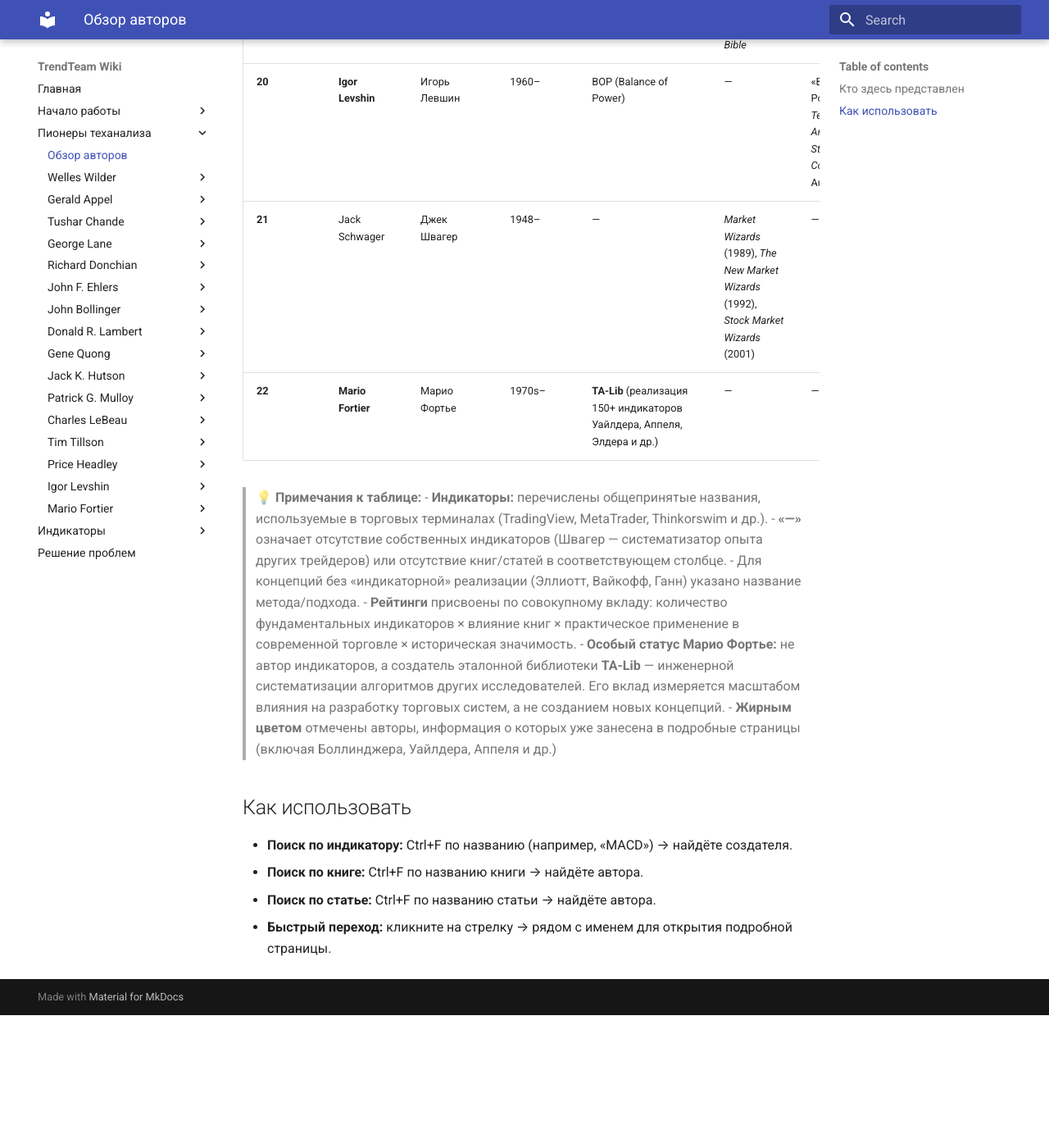
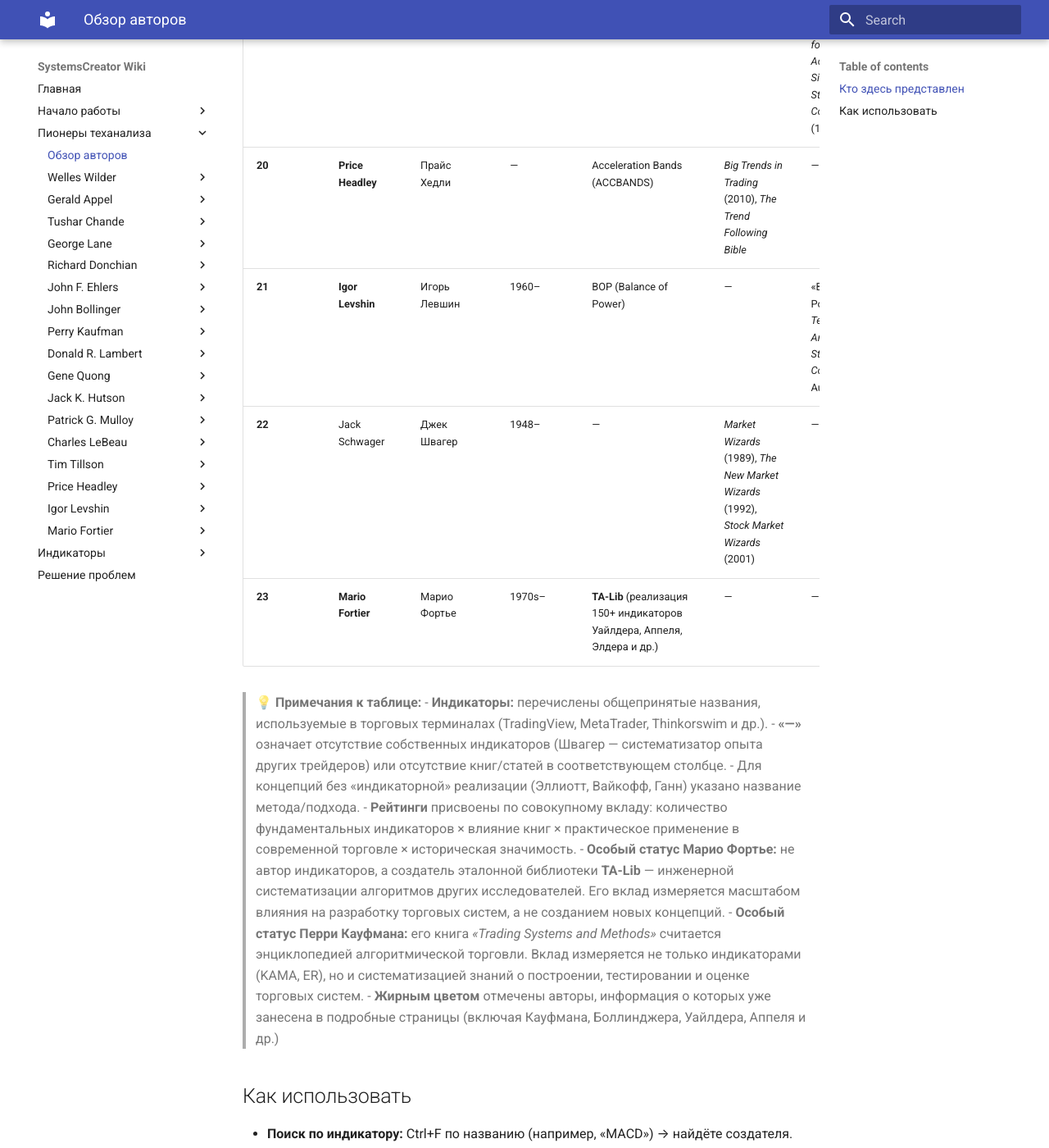
Before and after one commit to TradingLaboratory/wiki, an MkDocs documentation site: the page built from docs/ta-pioneers/key-figures.md, in a window 1280 px wide and 1400 px high, scrolled down 3984 px. Shown: the whole window at 82% size. Built offline with MkDocs 1.6.1 and Material for MkDocs 9.7.7, drawn with Linux system fonts in a browser that asks for light colours; before the commit the page ends 5222 px from its top, so only the background shows below that; some of the changed text lies outside the part shown.

Commit message:
ДОбавил инфу по Кауфману, Kama, KaufmanER

```diff
--- a/docs/ta-pioneers/key-figures.md
+++ b/docs/ta-pioneers/key-figures.md
@@ -13,21 +13,22 @@
 | **5**   | **Richard Donchian**     | Ричард Дончиан        | **1905–1967** | Donchian Channels (Upper/Lower/Middle), 52-Week High/Low                | *Donchian's 20 Guides to Trading Commodities* (1934), *Commodity Trend Timing* (бюллетень, 1960–1979)                             | *Trend Following Methods in Commodity Price Analysis*                                                                             | → [donchian-richard](donchian-richard) |
 | **6**   | **John F. Ehlers**       | Джон Ф. Элерс         | 1933–         | MAMA, FAMA, Cyber Cycle, Fisher Transform, IFT, Instantaneous Trendline | *Rocket Science for Traders* (2001), *Cybernetic Analysis for Stocks and Futures* (2004), *Cycle Analytics for Traders* (2014)    | *MESA and Trading Market Cycles* (1992)                                                                                           | → [ehlers-john](ehlers-john)           |
 | **7**   | **John Bollinger**       | **Джон Боллинджер**   | **1950–**     | **Bollinger Bands, %B, BandWidth**                                      | ***Bollinger on Bollinger Bands* (2002)**                                                                                         | **«The Bollinger Band Squeeze»**, *Volatility Analysis* (различные публикации)                                                    | → [bollinger-john](bollinger-john)     |
-| **8**   | Larry Williams           | Ларри Уильямс         | 1942–         | Williams %R, Ultimate Oscillator, Williams VIX Fix                      | *How I Made One Million Dollars* (1973), *Long-Term Secrets to Short-Term Trading* (2000)                                         | —                                                                                                                                 | → [williams-larry](williams-larry)     |
-| **9**   | Alexander Elder          | Александр Элдер       | 1948–         | Force Index, Elder-Ray, Triple Screen                                   | *Trading for a Living* (1993), *Come Into My Trading Room* (2002)                                                                 | —                                                                                                                                 | → [elder-alexander](elder-alexander)   |
-| **10**  | **Donald R. Lambert**    | Дональд Р. Ламберт    | —             | CCI (Commodity Channel Index)                                           | —                                                                                                                                 | *Commodity Channel Index: Tool for Trading Cyclic Trends*, Commodities Magazine, October 1980                                     | → [lambert-donald](lambert-donald)     |
-| **11**  | **Gene Quong**           | Джин Куонг            | 1940–         | MFI (Money Flow Index, совм. с А. Судаком)                              | —                                                                                                                                 | *Volume-Weighted RSI: Money Flow* (с А. Судаком), TASC, Vol. 7 No. 3, 1989                                                        | → [quong-gene](quong-gene)             |
-| **12**  | **Jack K. Hutson**       | Джек К. Хатсон        | —             | TRIX (Triple Exponential Smoothing Oscillator)                          | —                                                                                                                                 | *Good TRIX* (Stocks & Commodities, Vol. 1 No. 5, July/August 1983); издатель журнала *Technical Analysis of Stocks & Commodities* | → [hutson-jack](hutson-jack)           |
-| **13**  | Ralph Nelson Elliott     | Ральф Нельсон Эллиотт | 1871–1948     | Elliott Wave Principle                                                  | *Nature's Law* (1946)                                                                                                             | —                                                                                                                                 | → [elliott-ralph](elliott-ralph)       |
-| **14**  | Richard D. Wyckoff       | Ричард Д. Вайкофф     | 1873–1934     | Wyckoff Method, Composite Man                                           | *Studies in Tape Reading* (1910), *How I Trade and Invest in Stocks* (1924)                                                       | —                                                                                                                                 | → [wyckoff-richard](wyckoff-richard)   |
-| **15**  | W. D. Gann               | Уильям Делберт Ганн   | 1878–1955     | Gann Angles, Square of Nine                                             | *The Tunnel Thru the Air* (1927), *How to Make Profits in Commodities* (1942)                                                     | —                                                                                                                                 | → [gann-w-d](gann-w-d)                 |
-| **16**  | **Patrick G. Mulloy**    | Патрик Г. Маллой      | —             | DEMA, TEMA                                                              | —                                                                                                                                 | *Smoothing Data with Faster Moving Averages*, *Smoothing Data with Less Lag* (1994)                                               | → [mulloy-patrick](mulloy-patrick)     |
-| **17**  | **Charles LeBeau**       | Чарльз Лебо           | 1940–2023     | Chandelier Exit, методологии выхода, бэктестинг                         | *Technical Traders Guide to Computer Analysis of the Futures Markets* (с Д. Лукасом, 1992)                                        | —                                                                                                                                 | → [lebeau-charles](lebeau-charles)     |
-| **18**  | **Tim Tillson**          | Тим Тилсон            | —             | T3 Moving Average, Generalized DEMA                                     | —                                                                                                                                 | *Smoothing Techniques for More Accurate Signals*, *Stocks & Commodities* (1998)                                                   | → [tillson-tim](tillson-tim)           |
-| **19**  | **Price Headley**        | Прайс Хедли           | —             | Acceleration Bands (ACCBANDS)                                           | *Big Trends in Trading* (2010), *The Trend Following Bible*                                                                       | —                                                                                                                                 | → [headley-price](headley-price)       |
-| **20**  | **Igor Levshin**         | Игорь Левшин          | 1960–         | BOP (Balance of Power)                                                  | —                                                                                                                                 | «Balance of Power», *Technical Analysis of Stocks & Commodities*, August 2001                                                     | → [levshin-igor](levshin-igor)         |
-| **21**  | Jack Schwager            | Джек Швагер           | 1948–         | —                                                                       | *Market Wizards* (1989), *The New Market Wizards* (1992), *Stock Market Wizards* (2001)                                           | —                                                                                                                                 | → [schwager-jack](schwager-jack)       |
-| **22**  | **Mario Fortier**        | Марио Фортье          | 1970s–        | **TA-Lib** (реализация 150+ индикаторов Уайлдера, Аппеля, Элдера и др.) | —                                                                                                                                 | —                                                                                                                                 | → [fortier-mario](fortier-mario)       |
+| **8**   | **Perry Kaufman**        | **Перри Кауфман**     | **1943–**     | **KAMA, Efficiency Ratio (ER)**                                         | ***Trading Systems and Methods*** (1998, 2005, 2013), *Alpha Trading* (2009), *Building Trading Systems* (2013)                   | —                                                                                                                                 | → [kaufman-perry](kaufman-perry)       |
+| **9**   | Larry Williams           | Ларри Уильямс         | 1942–         | Williams %R, Ultimate Oscillator, Williams VIX Fix                      | *How I Made One Million Dollars* (1973), *Long-Term Secrets to Short-Term Trading* (2000)                                         | —                                                                                                                                 | → [williams-larry](williams-larry)     |
+| **10**  | Alexander Elder          | Александр Элдер       | 1948–         | Force Index, Elder-Ray, Triple Screen                                   | *Trading for a Living* (1993), *Come Into My Trading Room* (2002)                                                                 | —                                                                                                                                 | → [elder-alexander](elder-alexander)   |
+| **11**  | **Donald R. Lambert**    | Дональд Р. Ламберт    | —             | CCI (Commodity Channel Index)                                           | —                                                                                                                                 | *Commodity Channel Index: Tool for Trading Cyclic Trends*, Commodities Magazine, October 1980                                     | → [lambert-donald](lambert-donald)     |
+| **12**  | **Gene Quong**           | Джин Куонг            | 1940–         | MFI (Money Flow Index, совм. с А. Судаком)                              | —                                                                                                                                 | *Volume-Weighted RSI: Money Flow* (с А. Судаком), TASC, Vol. 7 No. 3, 1989                                                        | → [quong-gene](quong-gene)             |
+| **13**  | **Jack K. Hutson**       | Джек К. Хатсон        | —             | TRIX (Triple Exponential Smoothing Oscillator)                          | —                                                                                                                                 | *Good TRIX* (Stocks & Commodities, Vol. 1 No. 5, July/August 1983); издатель журнала *Technical Analysis of Stocks & Commodities* | → [hutson-jack](hutson-jack)           |
+| **14**  | Ralph Nelson Elliott     | Ральф Нельсон Эллиотт | 1871–1948     | Elliott Wave Principle                                                  | *Nature's Law* (1946)                                                                                                             | —                                                                                                                                 | → [elliott-ralph](elliott-ralph)       |
+| **15**  | Richard D. Wyckoff       | Ричард Д. Вайкофф     | 1873–1934     | Wyckoff Method, Composite Man                                           | *Studies in Tape Reading* (1910), *How I Trade and Invest in Stocks* (1924)                                                       | —                                                                                                                                 | → [wyckoff-richard](wyckoff-richard)   |
+| **16**  | W. D. Gann               | Уильям Делберт Ганн   | 1878–1955     | Gann Angles, Square of Nine                                             | *The Tunnel Thru the Air* (1927), *How to Make Profits in Commodities* (1942)                                                     | —                                                                                                                                 | → [gann-w-d](gann-w-d)                 |
+| **17**  | **Patrick G. Mulloy**    | Патрик Г. Маллой      | —             | DEMA, TEMA                                                              | —                                                                                                                                 | *Smoothing Data with Faster Moving Averages*, *Smoothing Data with Less Lag* (1994)                                               | → [mulloy-patrick](mulloy-patrick)     |
+| **18**  | **Charles LeBeau**       | Чарльз Лебо           | 1940–2023     | Chandelier Exit, методологии выхода, бэктестинг                         | *Technical Traders Guide to Computer Analysis of the Futures Markets* (с Д. Лукасом, 1992)                                        | —                                                                                                                                 | → [lebeau-charles](lebeau-charles)     |
+| **19**  | **Tim Tillson**          | Тим Тилсон            | —             | T3 Moving Average, Generalized DEMA                                     | —                                                                                                                                 | *Smoothing Techniques for More Accurate Signals*, *Stocks & Commodities* (1998)                                                   | → [tillson-tim](tillson-tim)           |
+| **20**  | **Price Headley**        | Прайс Хедли           | —             | Acceleration Bands (ACCBANDS)                                           | *Big Trends in Trading* (2010), *The Trend Following Bible*                                                                       | —                                                                                                                                 | → [headley-price](headley-price)       |
+| **21**  | **Igor Levshin**         | Игорь Левшин          | 1960–         | BOP (Balance of Power)                                                  | —                                                                                                                                 | «Balance of Power», *Technical Analysis of Stocks & Commodities*, August 2001                                                     | → [levshin-igor](levshin-igor)         |
+| **22**  | Jack Schwager            | Джек Швагер           | 1948–         | —                                                                       | *Market Wizards* (1989), *The New Market Wizards* (1992), *Stock Market Wizards* (2001)                                           | —                                                                                                                                 | → [schwager-jack](schwager-jack)       |
+| **23**  | **Mario Fortier**        | Марио Фортье          | 1970s–        | **TA-Lib** (реализация 150+ индикаторов Уайлдера, Аппеля, Элдера и др.) | —                                                                                                                                 | —                                                                                                                                 | → [fortier-mario](fortier-mario)       |
 
 > 💡 **Примечания к таблице:**
 > - **Индикаторы:** перечислены общепринятые названия, используемые в торговых терминалах (TradingView, MetaTrader, Thinkorswim и др.).
@@ -35,7 +36,8 @@
 > - Для концепций без «индикаторной» реализации (Эллиотт, Вайкофф, Ганн) указано название метода/подхода.
 > - **Рейтинги** присвоены по совокупному вкладу: количество фундаментальных индикаторов × влияние книг × практическое применение в современной торговле × историческая значимость.
 > - **Особый статус Марио Фортье:** не автор индикаторов, а создатель эталонной библиотеки **TA-Lib** — инженерной систематизации алгоритмов других исследователей. Его вклад измеряется масштабом влияния на разработку торговых систем, а не созданием новых концепций.
-> - **Жирным цветом** отмечены авторы, информация о которых уже занесена в подробные страницы (включая Боллинджера, Уайлдера, Аппеля и др.)
+> - **Особый статус Перри Кауфмана:** его книга *«Trading Systems and Methods»* считается энциклопедией алгоритмической торговли. Вклад измеряется не только индикаторами (KAMA, ER), но и систематизацией знаний о построении, тестировании и оценке торговых систем.
+> - **Жирным цветом** отмечены авторы, информация о которых уже занесена в подробные страницы (включая Кауфмана, Боллинджера, Уайлдера, Аппеля и др.)
 
 ## Как использовать
 
--- a/mkdocs.yml
+++ b/mkdocs.yml
@@ -3,7 +3,7 @@
 # ============================================================
 
 # Название сайта (отображается в шапке и вкладке браузера)
-site_name: TrendTeam Wiki
+site_name: SystemsCreator Wiki
 
 # URL сайта (для правильных ссылок при публикации)
 site_url: https://tradinglaboratory.github.io/wiki/
@@ -110,6 +110,13 @@ nav:
       - Краткая справка: ta-pioneers/bollinger-john.md
       - Bbands (UpperBand, MiddleBand, LowerBand): TALib/OverlapStudies/BandsChannels/Bbands-TALib.md
 
+    - Perry Kaufman:
+      - Краткая справка: ta-pioneers/kaufman-perry.md
+      - Kama: TALib/OverlapStudies/Averages/Kama-TALib.md
+      - KaufmanER: TALib/MomentumIndicators/TrendStrength/KaufmanER-TALib.md
+
+
+
     - Donald R. Lambert:
       - Краткая справка: ta-pioneers/lambert-donald.md
       - Cci: TALib/MomentumIndicators/TrendStrength/Cci-TALib.md
@@ -166,6 +173,7 @@ nav:
           - Sma: TALib/OverlapStudies/Averages/Sma-TALib.md
           - Ema: TALib/OverlapStudies/Averages/Ema-TALib.md
           - WMA: TALib/OverlapStudies/Averages/Wma-TALib.md
+          - Kama: TALib/OverlapStudies/Averages/Kama-TALib.md
           - T3 (Tillson T3): TALib/OverlapStudies/Averages/T3-TALib.md
           - Tsf: TALib/StatisticFunctions/Tsf-TALib.md
           - Tema: TALib/OverlapStudies/Averages/Tema-TALib.md
@@ -239,6 +247,7 @@ nav:
           - Adxr: TALib/MomentumIndicators/TrendStrength/Adxr-TALib.md
           - AroonOsc: TALib/MomentumIndicators/TrendStrength/AroonOsc-TALib.md
           - Cci: TALib/MomentumIndicators/TrendStrength/Cci-TALib.md
+          - KaufmanER: TALib/MomentumIndicators/TrendStrength/KaufmanER-TALib.md
 
       - MathOperators:
         - MinIndex: TALib/MathOperators/MinIndex-TALib.md
```
Also changed, not shown: docs/TALib/MomentumIndicators/TrendStrength/KaufmanER-TALib.md (added, +79 -0 lines), docs/TALib/OverlapStudies/Averages/Kama-TALib.md (added, +86 -0 lines), docs/ta-pioneers/bollinger-john.md (+2 -2 lines), docs/ta-pioneers/kaufman-perry.md (added, +80 -0 lines).
